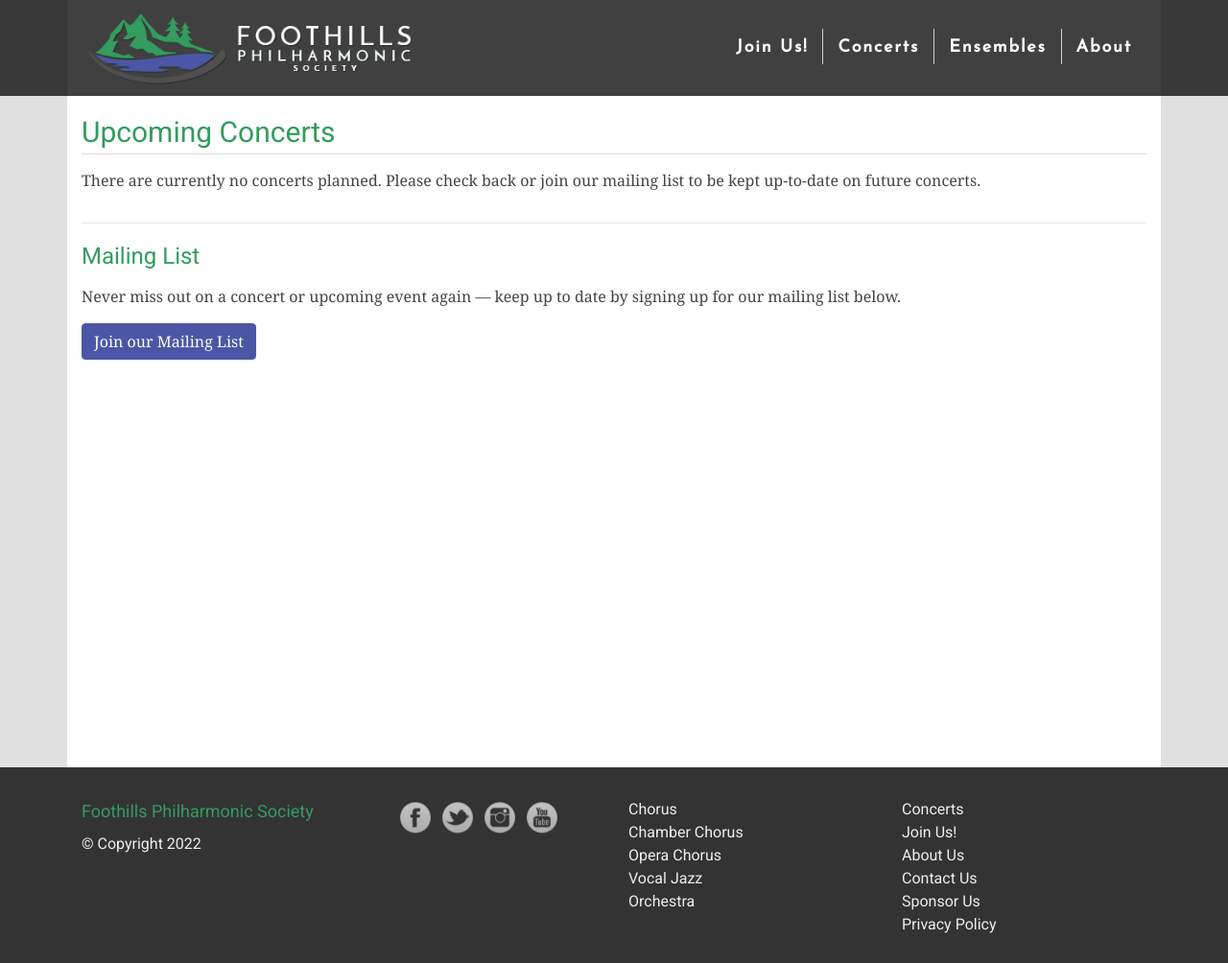
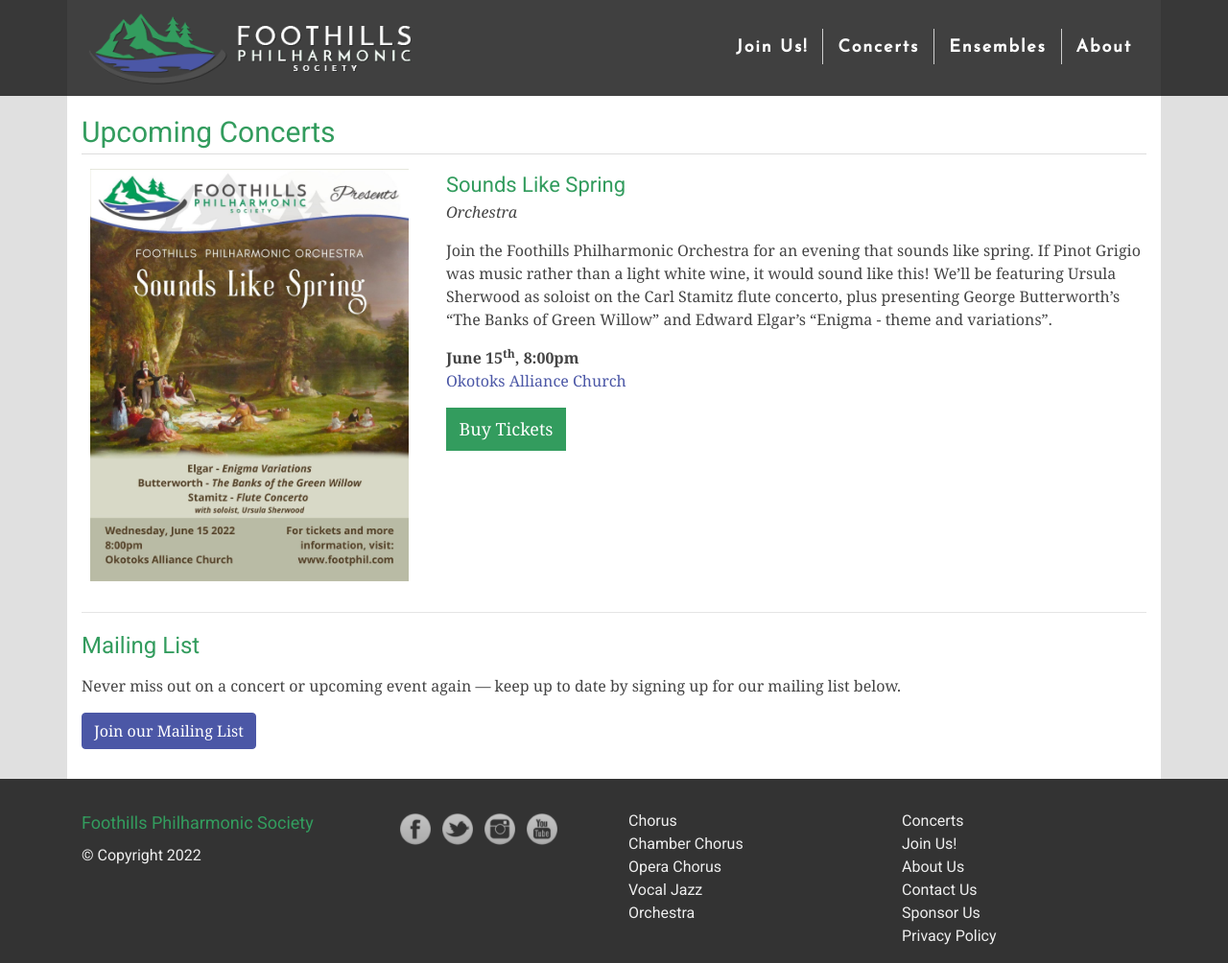
Before and after one commit to percyhanna/fps, a Jekyll site: the page built from concerts/index.html, in a window 1280 px wide and 1004 px high. Shown: the whole window at 96% size. Built offline with Jekyll 4.4.1, drawn with Linux system fonts in a browser that asks for light colours; nearby versions of some CDN libraries; Markdown is read by kramdown in place of the engine named in the settings.

Commit message:
Add spring Orchestra concert

```diff
--- a/concerts/index.html
+++ b/concerts/index.html
@@ -1,8 +1,9 @@
 ---
 layout: default
 title: Upcoming Concerts
-description: View details and buy tickets for our upcoming concerts
+description: Sounds Like Spring - Featuring Ursula Sherwood in Carl Stamitz’s flute concerto. Also presenting “The Banks of Green Willow” and “Enigma - theme and variations.”
 permalink: "/concerts/"
+image: "/images/concerts/2022-spring/sounds-like-spring-banner.jpg"
 redirect_from:
   - /tickets
 ---
@@ -10,10 +11,54 @@
 <h1>Upcoming Concerts</h1>
 
 <div class="row">
-  <div class="col-12">
+  <div class="col-md-4 col-12">
+    <p class="content-image large">
+      <img
+        src="/images/concerts/2022-spring/sounds-like-spring.jpg"
+        alt="Sounds Like Spring"
+      />
+    </p>
+  </div>
+
+  <div class="col-md-8 col-12">
+    <h3 class="tight">
+      <a
+        href="https://www.eventbrite.ca/e/sounds-like-spring-tickets-352955077137"
+        target="_blank"
+        >Sounds Like Spring</a
+      >
+    </h3>
+
     <p>
-      There are currently no concerts planned. Please check back or join our
-      mailing list to be kept up-to-date on future concerts.
+      <em>Orchestra</em>
+    </p>
+
+    <p>
+      Join the Foothills Philharmonic Orchestra for an evening that sounds like
+      spring. If Pinot Grigio was music rather than a light white wine, it would
+      sound like this! We’ll be featuring Ursula Sherwood as soloist on the Carl
+      Stamitz flute concerto, plus presenting George Butterworth’s “The Banks of
+      Green Willow” and Edward Elgar’s “Enigma - theme and variations”.
+    </p>
+
+    <p>
+      <strong>June 15<sup>th</sup>, 8:00pm</strong>
+      <br />
+      <a
+        href="https://www.google.ca/maps/place/Okotoks+Alliance+Church/@50.7508584,-113.9767135,15z/data=!4m5!3m4!1s0x0:0x879787dbcf97e8d!8m2!3d50.7508584!4d-113.9767135"
+        target="_blank"
+        >Okotoks Alliance Church</a
+      >
+    </p>
+
+    <p>
+      <a
+        class="link-button"
+        href="https://www.eventbrite.ca/e/sounds-like-spring-tickets-352955077137"
+        target="_blank"
+      >
+        Buy Tickets
+      </a>
     </p>
   </div>
 </div>
```
Also changed, not shown: images/concerts/2022-spring/sounds-like-spring-banner.jpg (added), images/concerts/2022-spring/sounds-like-spring.jpg (added).
